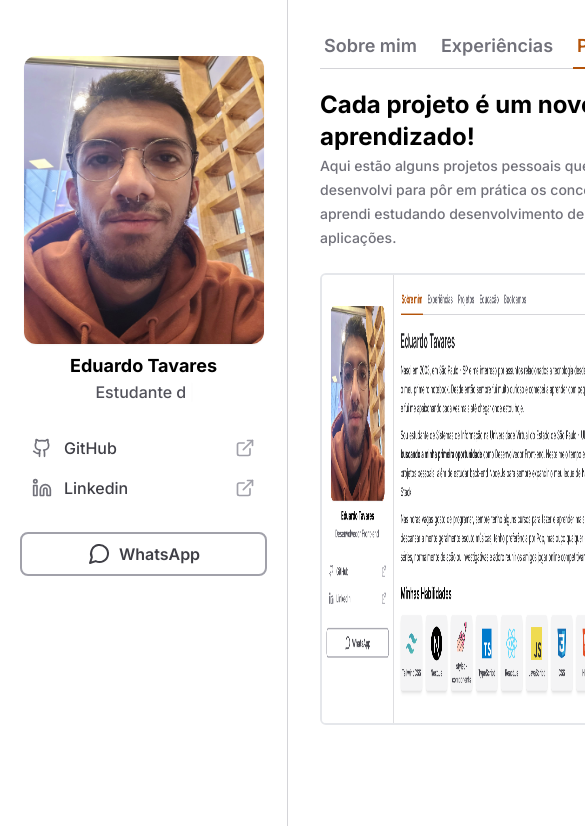
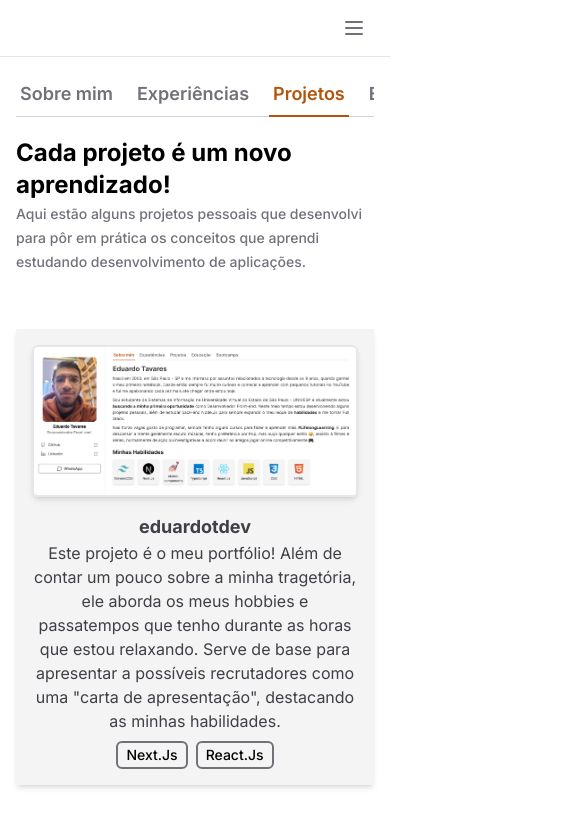
Before and after one commit to odudas/eduardot, a Next.js app: page /projetos in a window 390 px wide. Shown: the top 826 px of the page, 585 px wide, since content can reach past the window. Built offline with nearby package versions, Linux system fonts and the light colour scheme.

Commit message:
adds responsiveness to about me, experiences, projects and education pages

```diff
--- a/package.json
+++ b/package.json
@@ -10,6 +10,7 @@
   },
   "dependencies": {
     "@radix-ui/react-collapsible": "^1.0.3",
+    "@radix-ui/react-scroll-area": "^1.0.5",
     "@radix-ui/react-tabs": "^1.0.4",
     "framer-motion": "^10.16.4",
     "lucide-react": "^0.279.0",
--- a/src/app/experiencias/page.tsx
+++ b/src/app/experiencias/page.tsx
@@ -3,7 +3,7 @@ import { Clipboard } from 'lucide-react'
 export default function Experiences() {
   return (
     <>
-      <div className="flex items-center justify-center gap-4 text-center">
+      <div className="mt-10 flex flex-wrap items-center justify-center gap-4 text-center lg:mt-0">
         <div>
           <h3 className="text-xl font-bold text-zinc-700">
             Ainda não possuo nenhuma experiência profissional como dev
--- a/src/app/layout.tsx
+++ b/src/app/layout.tsx
@@ -7,7 +7,7 @@ import { NavigationTabs } from '@/components/NavigationTabs'
 const inter = Inter({ subsets: ['latin'] })
 
 export const metadata: Metadata = {
-  title: 'Create Next App',
+  title: 'Eduardo Tavares',
   description: 'Generated by create next app',
 }
 
@@ -19,9 +19,9 @@ export default function RootLayout({
   return (
     <html lang="pt" className="antialiased">
       <body className={inter.className}>
-        <div className="grid min-h-screen grid-cols-app">
+        <div className="min-h-screen lg:grid lg:grid-cols-app">
           <Sidebar />
-          <main className="max-w-[100vw] px-8 pt-8">
+          <main className="max-w-[100vw] px-4 pb-12 pt-20 lg:col-start-2 lg:px-8 lg:pt-8">
             <NavigationTabs />
             {children}
           </main>
--- a/src/app/projetos/page.tsx
+++ b/src/app/projetos/page.tsx
@@ -3,7 +3,7 @@ import { MyProjects } from '@/components/MyProjects'
 export default function Projects() {
   return (
     <>
-      <div className="mb-4">
+      <div className="mb-8">
         <h1 className="text-2xl font-bold">
           Cada projeto é um novo aprendizado!
         </h1>
@@ -13,7 +13,9 @@ export default function Projects() {
         </span>
       </div>
 
-      <MyProjects />
+      <div className="flex items-center justify-center">
+        <MyProjects />
+      </div>
     </>
   )
 }
--- a/src/components/Course/DropdownProject.tsx
+++ b/src/components/Course/DropdownProject.tsx
@@ -27,11 +27,11 @@ export function DropdownProject({
               rel="noreferrer"
               className="font-medium text-blue-500 group-hover:text-amber-700"
             >
-              Clique aqui
-            </a>{' '}
-            <span className="text-zinc-800">
-              para acessar o design deste projeto.
-            </span>
+              Clique aqui{' '}
+              <span className="text-zinc-800">
+                para acessar o design deste projeto.
+              </span>
+            </a>
           </li>
         )}
 
--- a/src/components/MyProjects/ProjectCard.tsx
+++ b/src/components/MyProjects/ProjectCard.tsx
@@ -14,16 +14,16 @@ interface ProjectCardProps {
 
 export function ProjectCard({ projectCard }: ProjectCardProps) {
   return (
-    <div className="flex gap-4">
+    <div className="flex w-fit flex-col items-center justify-center gap-4 bg-zinc-100 px-4 py-4 shadow-md md:flex-row md:gap-10">
       <Image
         src={`/projects/${projectCard.imageProject}`}
         alt=""
         width={500}
         height={500}
-        className="rounded-md border-2"
+        className="rounded-md border-2 object-cover shadow-md"
       />
 
-      <div className="flex flex-col text-center">
+      <div className="flex-col text-center">
         <h2 className="text-lg font-bold text-zinc-700">
           {projectCard.projectName}
         </h2>
@@ -33,7 +33,7 @@ export function ProjectCard({ projectCard }: ProjectCardProps) {
             {projectCard.projectSkills.map((projectSkill, id) => (
               <span
                 key={id}
-                className="w-fit rounded-md border-2 border-zinc-500 px-3 py-1 text-sm font-semibold"
+                className="w-fit rounded-md border-2 border-zinc-500 px-2 py-0.5 text-sm font-medium"
               >
                 {projectSkill}
               </span>
--- a/src/components/MySkills/index.tsx
+++ b/src/components/MySkills/index.tsx
@@ -6,7 +6,7 @@ export function MySkills() {
     <section className="mt-6 space-y-2">
       <h2 className="mb-4 text-2xl font-semibold">Minhas Habilidades</h2>
 
-      <div className="flex flex-row-reverse justify-end gap-4">
+      <div className="flex flex-wrap gap-4">
         {skills.map((skill) => (
           <SkillCard key={skill.id} skill={skill} />
         ))}
--- a/src/components/NavigationTabs/index.tsx
+++ b/src/components/NavigationTabs/index.tsx
@@ -2,9 +2,13 @@
 
 import { usePathname } from 'next/navigation'
 import { useState } from 'react'
+
 import * as Tabs from '@radix-ui/react-tabs'
+import * as ScrollArea from '@radix-ui/react-scroll-area'
+
+import { tabs } from '@/config/navigation/tabs'
+
 import { NavTab } from './NavTab'
-import { tabs } from '@/config/navigation/tabs'
 
 export function NavigationTabs() {
   const pathname = usePathname()
@@ -16,6 +20,8 @@ export function NavigationTabs() {
       onValueChange={setCurrentTab}
       className="mb-5"
     >
+      <ScrollArea.Root className="w-full" type="scroll">
+        <ScrollArea.Viewport className="w-full overflow-x-scroll">
           <Tabs.List className="flex w-full items-center gap-4 border-b border-zinc-300">
             {tabs.map((tab) => (
               <NavTab
@@ -26,6 +32,14 @@ export function NavigationTabs() {
               />
             ))}
           </Tabs.List>
+        </ScrollArea.Viewport>
+        <ScrollArea.Scrollbar
+          orientation="horizontal"
+          className="flex h-0.5 translate-y-1.5 touch-none select-none flex-col bg-zinc-100"
+        >
+          <ScrollArea.Thumb className="relative flex-1 rounded-lg bg-zinc-300" />
+        </ScrollArea.Scrollbar>
+      </ScrollArea.Root>
     </Tabs.Root>
   )
 }
--- a/src/components/Sidebar/index.tsx
+++ b/src/components/Sidebar/index.tsx
@@ -1,4 +1,8 @@
-import { Github, Linkedin, MessageCircle } from 'lucide-react'
+'use client'
+
+import * as Collapsible from '@radix-ui/react-collapsible'
+
+import { Github, Linkedin, Menu, MessageCircle } from 'lucide-react'
 
 import { Logo } from './Logo'
 import { Profile } from './Profile'
@@ -6,9 +10,18 @@ import { SocialMediaItem } from './SocialMediaItem'
 
 export function Sidebar() {
   return (
-    <aside className="right-auto flex flex-col gap-6 border-r border-zinc-300 p-4 px-5 py-8">
+    <Collapsible.Root className="fixed left-0 right-0 top-0 z-20 flex flex-col gap-6 border-b border-zinc-200 bg-white p-4 py-2 data-[state=open]:bottom-0 lg:right-auto lg:w-80 lg:border-r lg:px-5 lg:py-8 lg:data-[state=closed]:bottom-0">
+      <div className="flex items-center justify-between">
         <Logo />
+        <Collapsible.Trigger className="rounded-md px-2 py-2 text-sm font-semibold text-zinc-500 outline-none hover:bg-zinc-100 focus-visible:ring-2 focus-visible:ring-amber-500 focus-visible:ring-offset-2 active:opacity-80 lg:hidden">
+          <Menu className="h-6 w-6" />
+        </Collapsible.Trigger>
+      </div>
 
+      <Collapsible.Content
+        forceMount
+        className="flex flex-1 flex-col gap-6 data-[state=closed]:hidden lg:data-[state=closed]:flex"
+      >
         <Profile />
 
         <nav>
@@ -35,6 +48,7 @@ export function Sidebar() {
             WhatsApp
           </span>
         </a>
-    </aside>
+      </Collapsible.Content>
+    </Collapsible.Root>
   )
 }
--- a/tailwind.config.ts
+++ b/tailwind.config.ts
@@ -6,6 +6,10 @@ const config: Config = {
     extend: {
       gridTemplateColumns: {
         app: 'minmax(18rem, 20rem) 1fr',
+      },
+
+      width: {
+        120: '30rem',
       },
 
       keyframes: {
```
Also changed, not shown: 1 other file (tests, documents, lock files or other folders). Lines whose indentation alone changed are shown as unchanged.
